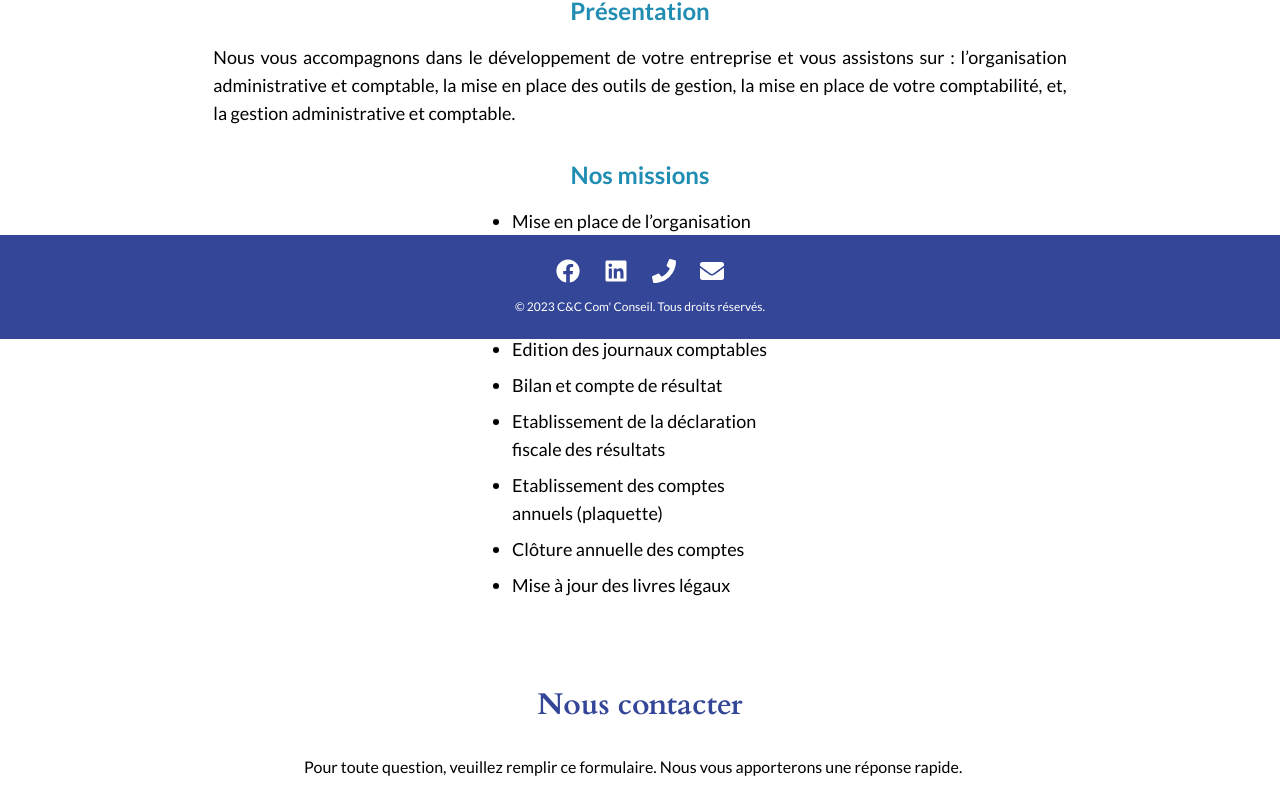
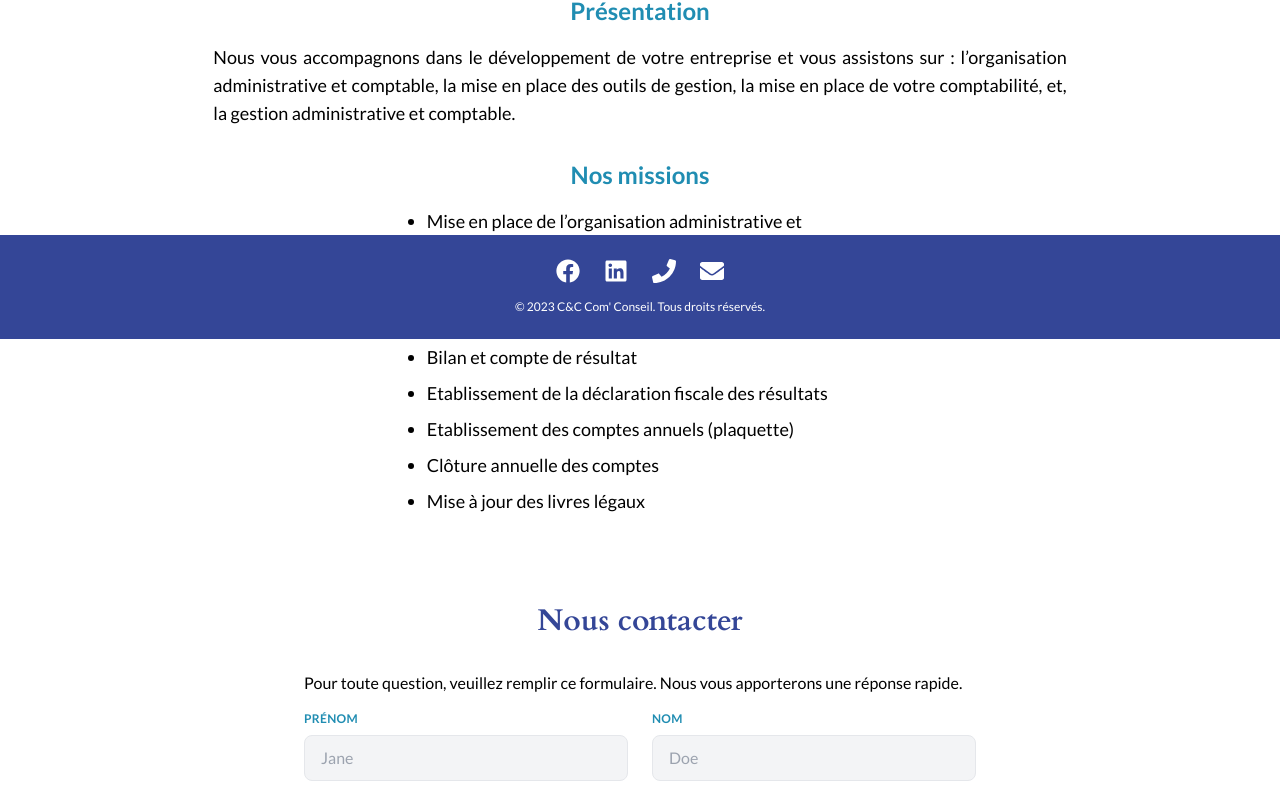
Before and after one commit to AntoineWtz/com-conseil, a React (Create React App) app: page /skill/1 in a window 1280 px wide. Shown: the part 461-1255 px from the top of the page. Built offline with nearby package versions, Linux system fonts and the light colour scheme.

Commit message:
front skillDetail page

```diff
--- a/src/pages/SkillDetail.tsx
+++ b/src/pages/SkillDetail.tsx
@@ -46,7 +46,7 @@ const SkillDetail: React.FC = () => {
                 <h3 className="text-xl text-[#208DB2] lg:text-2xl font-semibold mt-4 mb-4 ">Présentation</h3>
                 <p className="lg:text-lg text-justify w-2/3">{skill.description}</p>
                 <h3 className="text-xl text-[#208DB2] lg:text-2xl font-semibold mt-8 mb-4">Nos missions</h3>
-                <ul className="list-disc w-2/3 lg:w-1/5 text-left mx-auto">
+                <ul className="list-disc w-2/3 lg:w-1/3 text-left mx-auto">
                     {skill.missions?.map((mission, index) => (
                         <li key={index} className="lg:text-lg mb-2">{mission}</li>
                     ))}
```
